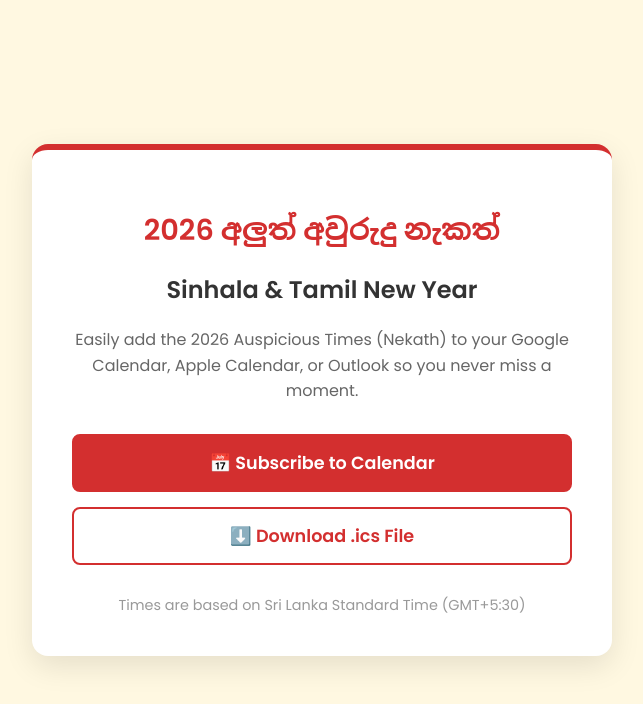
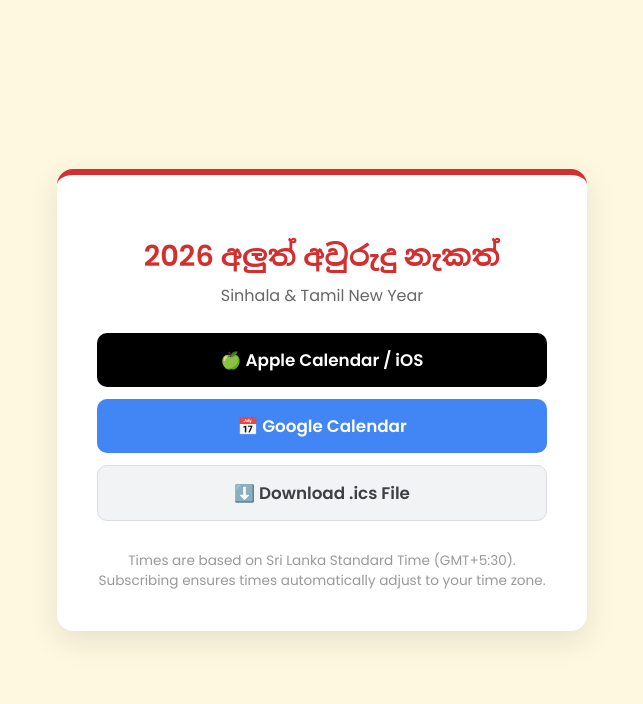
Before and after one commit to PerZona99/sinhala-tamil-awurudu-calendar, a plain HTML site: page index.html in a window 1280 px wide. Shown: the whole page, without its empty margins (318-961 px from the left). Drawn offline with Linux system fonts and the light colour scheme.

Commit message:
Refactor calendar buttons and styles in index.html
Updated button styles and layout for better usability. Added new calendar subscription buttons for Apple and Google.

```diff
--- a/index.html
+++ b/index.html
@@ -8,7 +8,6 @@
     <style>
         :root {
             --primary: #d32f2f;
-            --secondary: #fbc02d;
             --background: #fff8e1;
             --text: #333;
         }
@@ -29,52 +28,76 @@
             padding: 40px;
             border-radius: 16px;
             box-shadow: 0 10px 30px rgba(0,0,0,0.1);
-            max-width: 500px;
+            max-width: 450px;
+            width: 100%;
             text-align: center;
             border-top: 6px solid var(--primary);
         }
         h1 {
             color: var(--primary);
-            margin-bottom: 10px;
+            margin-bottom: 5px;
             font-size: 1.8rem;
         }
-        p {
+        h2 {
+            font-size: 1rem;
             color: #666;
-            margin-bottom: 30px;
-            line-height: 1.6;
+            margin-top: 0;
+            margin-bottom: 25px;
+            font-weight: 400;
+        }
+        .btn-group {
+            display: flex;
+            flex-direction: column;
+            gap: 12px;
         }
         .btn {
-            display: block;
+            display: flex;
+            align-items: center;
+            justify-content: center;
+            gap: 10px;
             width: 100%;
             padding: 14px 20px;
-            margin-bottom: 15px;
-            border-radius: 8px;
+            border-radius: 10px;
             text-decoration: none;
             font-weight: 600;
-            font-size: 1.1rem;
-            transition: all 0.3s ease;
+            font-size: 1.05rem;
+            transition: all 0.2s ease;
             box-sizing: border-box;
+            border: none;
+            cursor: pointer;
         }
-        .btn-subscribe {
-            background-color: var(--primary);
+
+        /* Apple / iOS Button */
+        .btn-apple {
+            background-color: #000000;
             color: white;
-            border: 2px solid var(--primary);
         }
-        .btn-subscribe:hover {
-            background-color: transparent;
-            color: var(--primary);
+        .btn-apple:hover {
+            background-color: #333333;
         }
+
+        /* Google Calendar Button */
+        .btn-google {
+            background-color: #4285F4;
+            color: white;
+        }
+        .btn-google:hover {
+            background-color: #3367D6;
+        }
+
+        /* Download Button */
         .btn-download {
-            background-color: transparent;
-            color: var(--primary);
-            border: 2px solid var(--primary);
+            background-color: #f1f3f4;
+            color: #3c4043;
+            border: 1px solid #dadce0;
         }
         .btn-download:hover {
-            background-color: var(--background);
+            background-color: #e8eaed;
         }
+
         .footer {
             margin-top: 30px;
-            font-size: 0.9rem;
+            font-size: 0.85rem;
             color: #999;
         }
     </style>
@@ -84,18 +107,23 @@
     <div class="card">
         <h1>2026 අලුත් අවුරුදු නැකත්</h1>
         <h2>Sinhala & Tamil New Year</h2>
-        <p>Easily add the 2026 Auspicious Times (Nekath) to your Google Calendar, Apple Calendar, or Outlook so you never miss a moment.</p>
 
-        <a href="https://calendar.google.com/calendar/render?cid=https://raw.githubusercontent.com/PerZona99/sinhala-tamil-awurudu-calendar/main/aluth_awurudu_2026.ics" class="btn btn-subscribe" target="_blank">
-            📅 Subscribe to Calendar
-        </a>
+        <div class="btn-group">
+            <a href="webcal://perzona99.github.io/sinhala-tamil-awurudu-calendar/aluth_awurudu_2026.ics" class="btn btn-apple">
+                🍏 Apple Calendar / iOS
+            </a>
 
-        <a href="https://raw.githubusercontent.com/PerZona99/sinhala-tamil-awurudu-calendar/main/aluth_awurudu_2026.ics" class="btn btn-download" download>
-            ⬇️ Download .ics File
-        </a>
+            <a href="https://calendar.google.com/calendar/render?cid=https://perzona99.github.io/sinhala-tamil-awurudu-calendar/aluth_awurudu_2026.ics" class="btn btn-google" target="_blank">
+                📅 Google Calendar
+            </a>
+
+            <a href="https://perzona99.github.io/sinhala-tamil-awurudu-calendar/aluth_awurudu_2026.ics" class="btn btn-download" download>
+                ⬇️ Download .ics File
+            </a>
+        </div>
 
         <div class="footer">
-            Times are based on Sri Lanka Standard Time (GMT+5:30)
+            Times are based on Sri Lanka Standard Time (GMT+5:30). Subscribing ensures times automatically adjust to your time zone.
         </div>
     </div>
 
```
